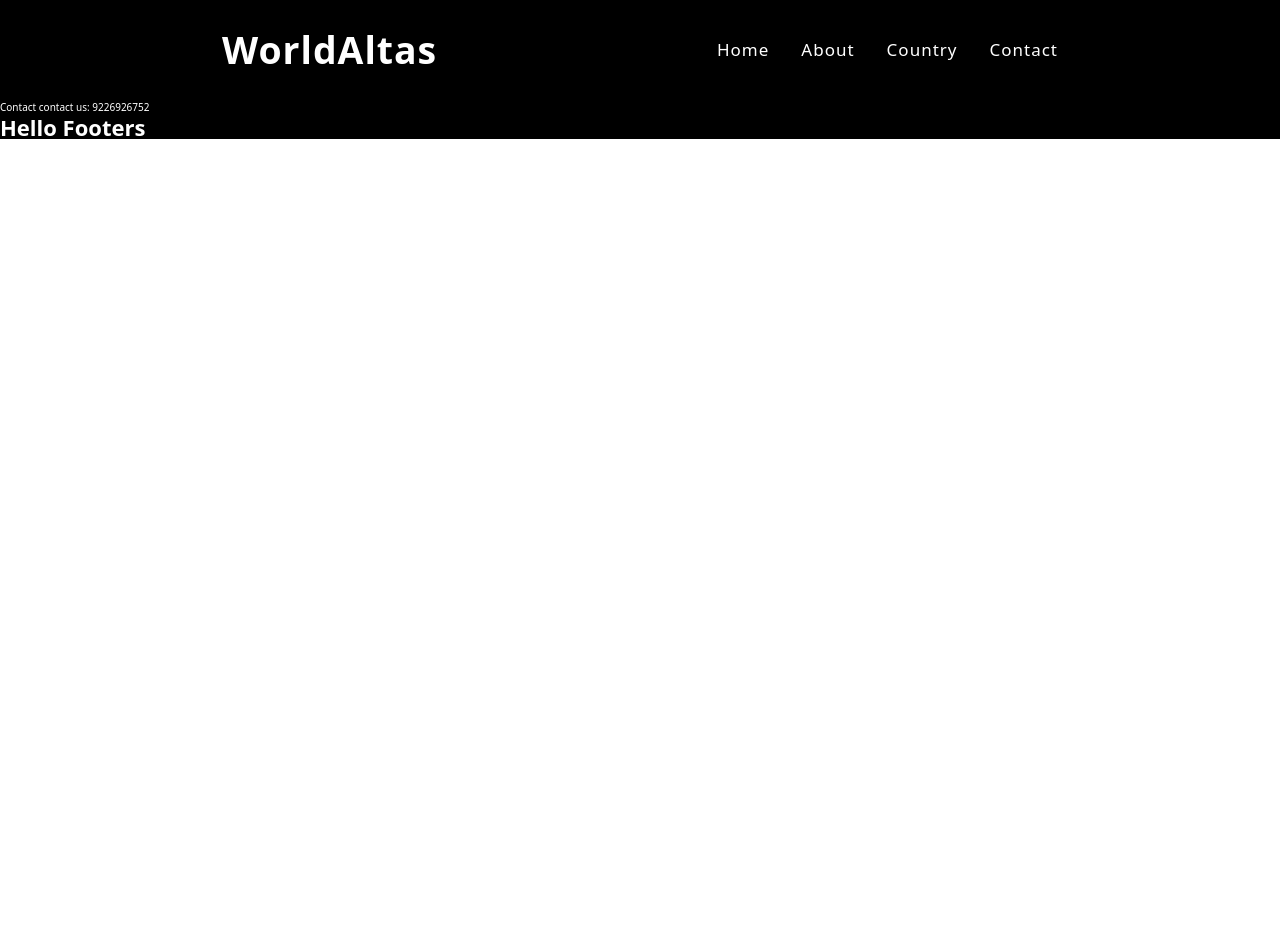
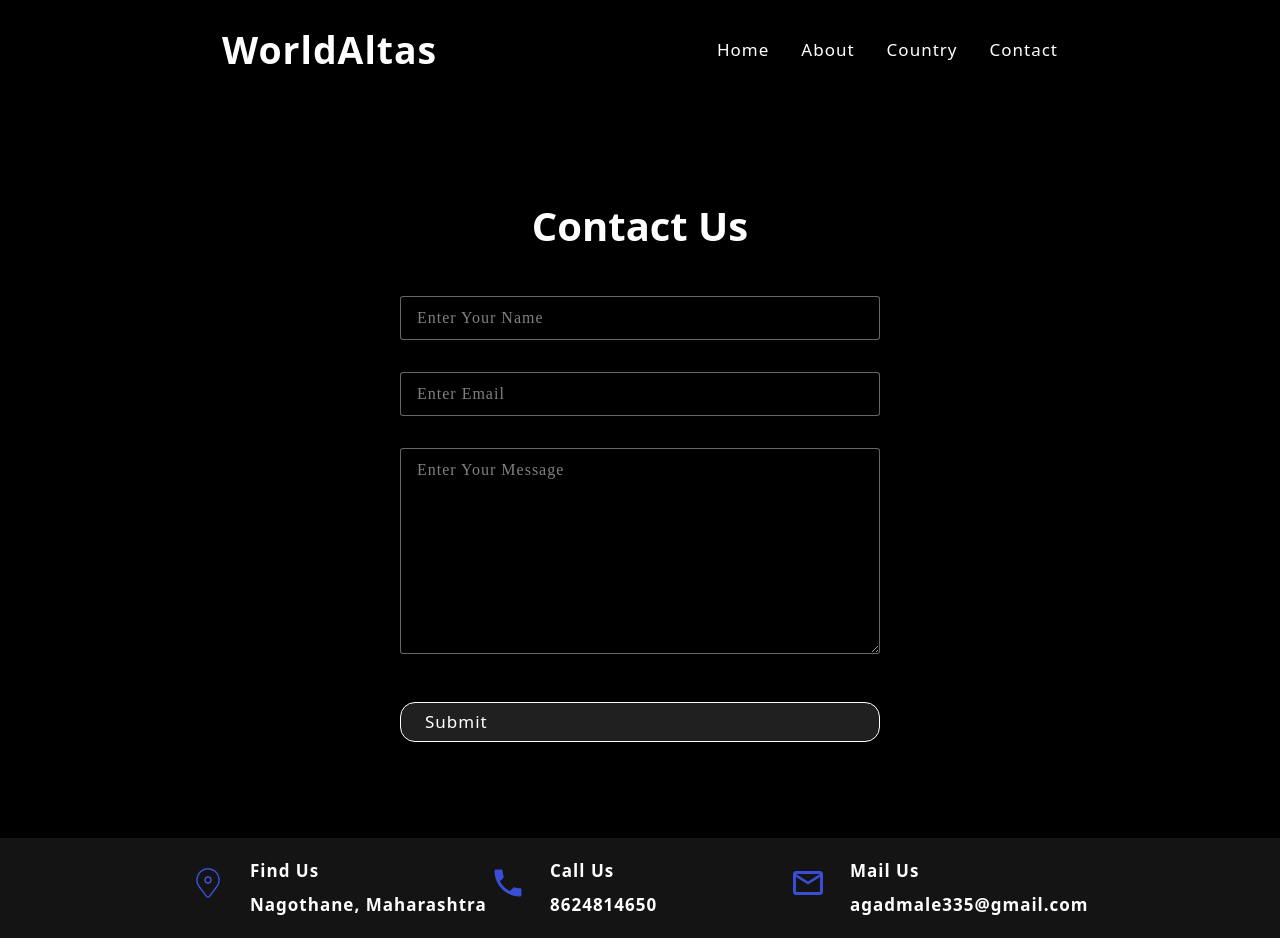
Before and after one commit to AbhishekGadmale/Explore_World, a React (Vite) app: page /contact in a window 1280 px wide. Before the commit the page ends 800 px from the top, so only its background shows below. Built offline with nearby package versions, Linux system fonts and the light colour scheme.

Commit message:
Added a Contact us form and Also Added A footer with api data and icons

```diff
--- a/src/Components/UI/Footers.jsx
+++ b/src/Components/UI/Footers.jsx
@@ -1,9 +1,34 @@
+import {CiLocationOn} from "react-icons/ci";
+import {IoMdCall} from "react-icons/io";
+import {MdOutlineEmail} from "react-icons/md";
+import footerData from "../../api/footerApi.json";
+import {NavLink} from "react-router-dom";
 const Footers = () => {
+    const footer = {
+        CiLocationOn:<CiLocationOn/>,
+        IoMdCall:<IoMdCall/>,
+        MdOutlineEmail:<MdOutlineEmail/>
+    }
 return(
-    <div >
-    <h1 className="footer">Hello Footers</h1>
-    </div>
-)
-}
+   <footer className="footer-section">
+    <div className="container grid grid-three-cols">
+{footerData.map((data,index)=>{
+    const {icon,title,details,add}= data;
+    return (
+        <div key={index} className="footer-contact">
+<div className="icon"> {footer[icon]}</div>
+<div className="footer-contact-text">
 
+<p>{title}</p>
+<NavLink to={add}>
+<p>{details}</p>
+</NavLink>
+</div>
+            </div>
+    )
+})}
+        </div>
+
+   </footer>
+)}
 export default Footers;
--- /dev/null
+++ b/src/api/footerApi.json
@@ -0,0 +1,20 @@
+[
+    {
+        "icon":"CiLocationOn",
+        "title":"Find Us",
+        "details":"Nagothane, Maharashtra",
+        "add":"https://maps.app.goo.gl/pEZpeZDsVZRkyVVh7"
+    },
+    {
+        "icon":"IoMdCall",
+        "title":"Call Us",
+        "details":"8624814650",
+        "add":""
+    },
+    {
+        "icon":"MdOutlineEmail",
+        "title":"Mail Us",
+        "details":"agadmale335@gmail.com",
+        "add":""
+    }
+]
--- a/src/pages/Contact.jsx
+++ b/src/pages/Contact.jsx
@@ -1,9 +1,21 @@
 const Contact = () => {
+    const handleFormSubmit = (formData)=>{
+        const formInputData= Object.fromEntries(formData.entries())
+        console.log(formInputData);
+    }
 return(
-    <div>
-        Contact
-        contact us: 9226926752
+   <section className="section-contact">
+    <h2 className="container-title">Contact Us</h2>
+    <div className="contact-wrapper container">
+    <form action={handleFormSubmit}>
+        <input type="text" required placeholder="Enter Your Name" name="userName" autoComplete="false"/>
+        <input type="email" required placeholder="Enter Email" name="email" autoComplete="false"/>
+        <textarea name="message" rows={10} autoComplete="false" placeholder="Enter Your Message" ></textarea>
+        <button type="submit" >Submit</button>
+    </form>
+
     </div>
+   </section>
 )
 }
 export default Contact;
```
